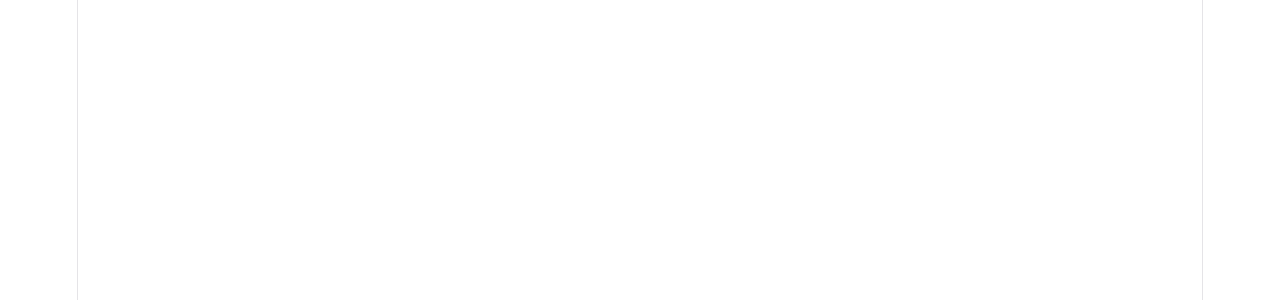
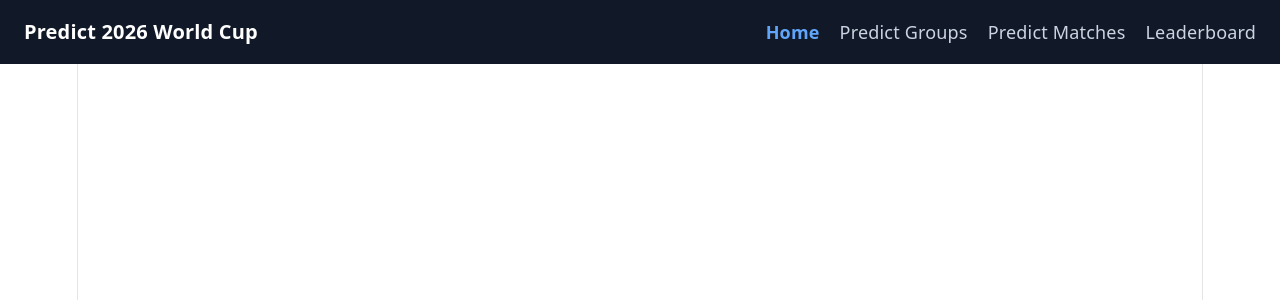
Before and after one commit to tigritik/WorldCupPredctions, a React (Vite) app in the folder client/: page / in a window 1280 px wide. Before the commit this address had no page. Shown: the top 300 px of the page. Built offline with nearby package versions, Linux system fonts and the light colour scheme.

Commit message:
added navbar

```diff
--- a/client/src/App.css
+++ b/client/src/App.css
@@ -9,3 +9,7 @@
 tr:hover {
   background: #f5f5f5;
 }
+
+.page-content {
+  padding: 72px 0; /* account for navbar */
+}
--- a/client/src/App.tsx
+++ b/client/src/App.tsx
@@ -1,16 +1,19 @@
 import './App.css'
 import PredictGroups from "./pages/PredictGroups.tsx";
-import {BrowserRouter, Route, Routes} from "react-router-dom";
+import {BrowserRouter, Navigate, Route, Routes} from "react-router-dom";
 import DisplayPredictions from "./pages/DisplayPredictions.tsx";
 import PredictMatches from "./pages/PredictMatches.tsx";
 import DisplayMatchPredictions from "./pages/DisplayMatchPredictions.tsx";
 import LeaderboardPage from "./pages/LeaderboardPage.tsx";
 import MatchViewPage from "./pages/ViewMatch.tsx";
+import Layout from "./components/Layout.tsx";
 
 function App() {
   return (
       <BrowserRouter>
-          <Routes>
+          <Routes >
+              <Route element={<Layout />}>
+                  <Route path="/" element={<></>} />
                   <Route path="/predict-groups" element={<PredictGroups />} />
                   <Route path="/predict-matches" element={<PredictMatches />} />
                   <Route
@@ -26,6 +29,8 @@
                       element={<MatchViewPage />}
                   />
                   <Route path="/leaderboard" element={<LeaderboardPage />} />
+                  <Route path="*" element={<Navigate to="/" replace />} />
+              </Route>
           </Routes>
       </BrowserRouter>
   );
--- /dev/null
+++ b/client/src/components/Layout.tsx
@@ -0,0 +1,13 @@
+import { Outlet } from "react-router-dom";
+import Navbar from "./Navbar";
+
+export default function Layout() {
+    return (
+        <>
+            <Navbar />
+            <div className="page-content">
+                <Outlet />
+            </div>
+        </>
+    );
+}
--- /dev/null
+++ b/client/src/components/Navbar.tsx
@@ -0,0 +1,69 @@
+import { useState } from "react";
+import { NavLink, useNavigate } from "react-router-dom";
+import "./navbar.css";
+
+export default function Navbar() {
+    const navigate = useNavigate();
+    const [menuOpen, setMenuOpen] = useState(false);
+
+    const closeMenu = () => setMenuOpen(false);
+
+    return (
+        <nav className="navbar">
+            {/* Logo */}
+            <div className="navbar__logo" onClick={() => navigate("/")}>
+                Predict 2026 World Cup
+            </div>
+
+            {/* Hamburger button (mobile only) */}
+            <div
+                className={`navbar__hamburger ${menuOpen ? "open" : ""}`}
+                onClick={() => setMenuOpen((prev) => !prev)}
+            >
+                <span></span>
+                <span></span>
+                <span></span>
+            </div>
+
+            {/* Links */}
+            <div className={`navbar__links ${menuOpen ? "open" : ""}`}>
+                <NavLink to="/" onClick={closeMenu}
+                    className={({ isActive }) =>
+                        isActive ? "navbar__link active" : "navbar__link"
+                }>
+                    Home
+                </NavLink>
+
+                <NavLink
+                    to="/predict-groups"
+                    onClick={closeMenu}
+                    className={({ isActive }) =>
+                        isActive ? "navbar__link active" : "navbar__link"
+                    }
+                >
+                    Predict Groups
+                </NavLink>
+
+                <NavLink
+                    to="/predict-matches"
+                    onClick={closeMenu}
+                    className={({ isActive }) =>
+                        isActive ? "navbar__link active" : "navbar__link"
+                    }
+                >
+                    Predict Matches
+                </NavLink>
+
+                <NavLink
+                    to="/leaderboard"
+                    onClick={closeMenu}
+                    className={({ isActive }) =>
+                        isActive ? "navbar__link active" : "navbar__link"
+                    }
+                >
+                    Leaderboard
+                </NavLink>
+            </div>
+        </nav>
+    );
+}
--- /dev/null
+++ b/client/src/components/navbar.css
@@ -0,0 +1,129 @@
+.navbar {
+    position: fixed;
+    top: 0;
+    left: 0;
+
+    width: 100%;
+    height: 64px;
+
+    display: flex;
+    align-items: center;
+    justify-content: space-between;
+
+    padding: 0 24px;
+    background-color: #111827;
+    color: white;
+
+    z-index: 1000;
+    box-sizing: border-box;
+}
+
+/* Logo */
+.navbar__logo {
+    font-size: 20px;
+    font-weight: bold;
+    cursor: pointer;
+}
+
+/* Links (desktop default) */
+.navbar__links {
+    display: flex;
+    gap: 20px;
+    align-items: center;
+}
+
+/* Links */
+.navbar__link {
+    color: #cbd5e1;
+    text-decoration: none;
+}
+
+.navbar__link.active {
+    color: #60a5fa;
+    font-weight: 600;
+}
+
+.navbar__link:hover {
+    color: white;
+}
+
+/* Hamburger hidden on desktop */
+.navbar__hamburger {
+    display: none;
+    width: 28px;
+    height: 22px;
+    position: relative;
+    cursor: pointer;
+}
+
+.navbar__hamburger span {
+    position: absolute;
+    left: 0;
+    width: 100%;
+    height: 3px;
+    background-color: white;
+    border-radius: 2px;
+    transition: 0.3s ease;
+}
+
+/* top bar */
+.navbar__hamburger span:nth-child(1) {
+    top: 0;
+}
+
+/* middle bar */
+.navbar__hamburger span:nth-child(2) {
+    top: 9px;
+}
+
+/* bottom bar */
+.navbar__hamburger span:nth-child(3) {
+    top: 18px;
+}
+
+/* OPEN STATE → turn into X */
+.navbar__hamburger.open span:nth-child(1) {
+    transform: rotate(45deg);
+    top: 9px;
+}
+
+.navbar__hamburger.open span:nth-child(2) {
+    opacity: 0;
+}
+
+.navbar__hamburger.open span:nth-child(3) {
+    transform: rotate(-45deg);
+    top: 9px;
+}
+
+/* ========================= */
+/* MOBILE STYLES */
+/* ========================= */
+@media (max-width: 768px) {
+    .navbar__hamburger {
+        display: block;
+    }
+
+    .navbar__links {
+        position: absolute;
+        top: 64px;
+        left: 0;
+        right: 0;
+
+        background-color: #111827;
+
+        flex-direction: column;
+        gap: 0;
+
+        display: none; /* hidden by default */
+    }
+
+    .navbar__links.open {
+        display: flex;
+    }
+
+    .navbar__link {
+        padding: 14px 24px;
+        border-top: 1px solid #1f2937;
+    }
+}
```
Lines whose indentation alone changed are shown as unchanged.
